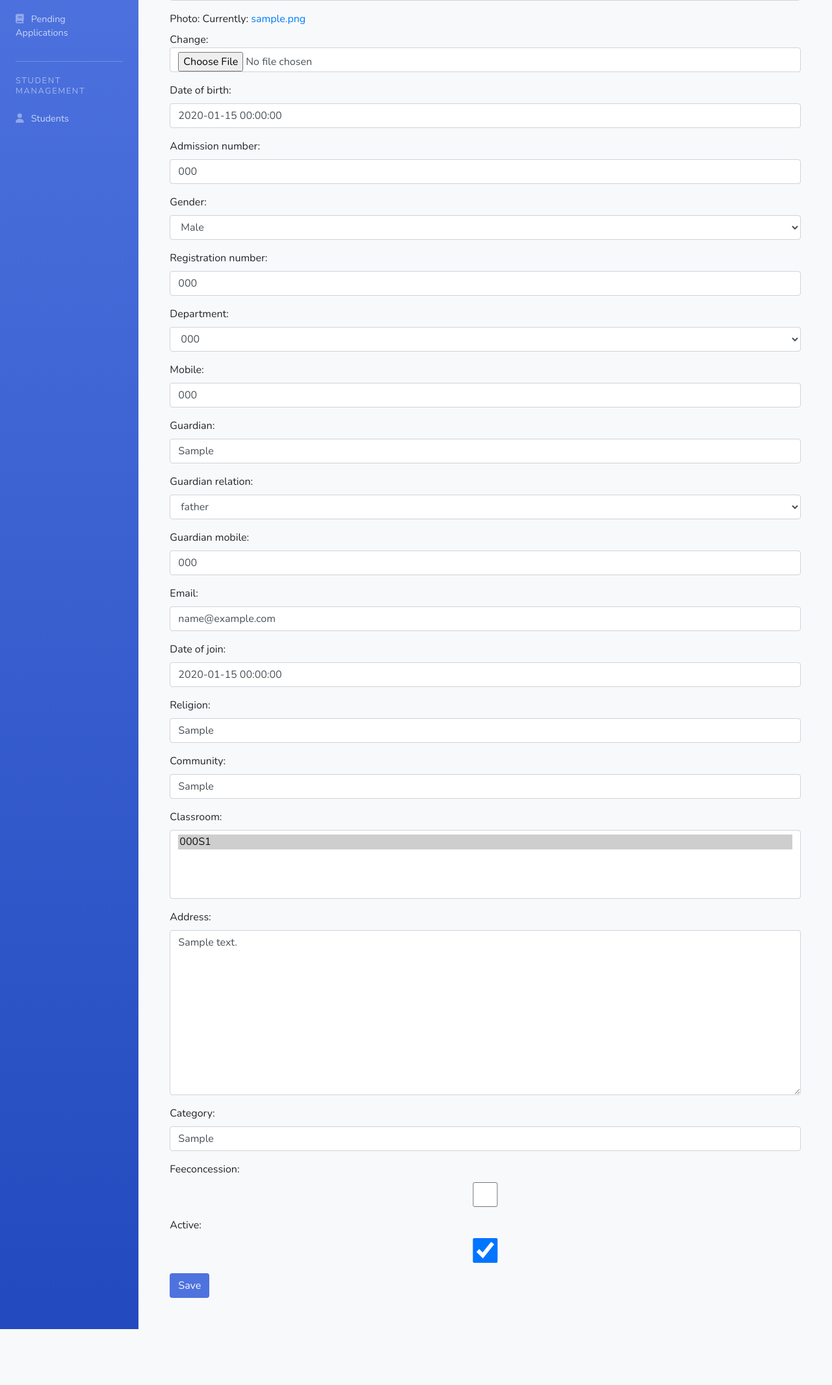
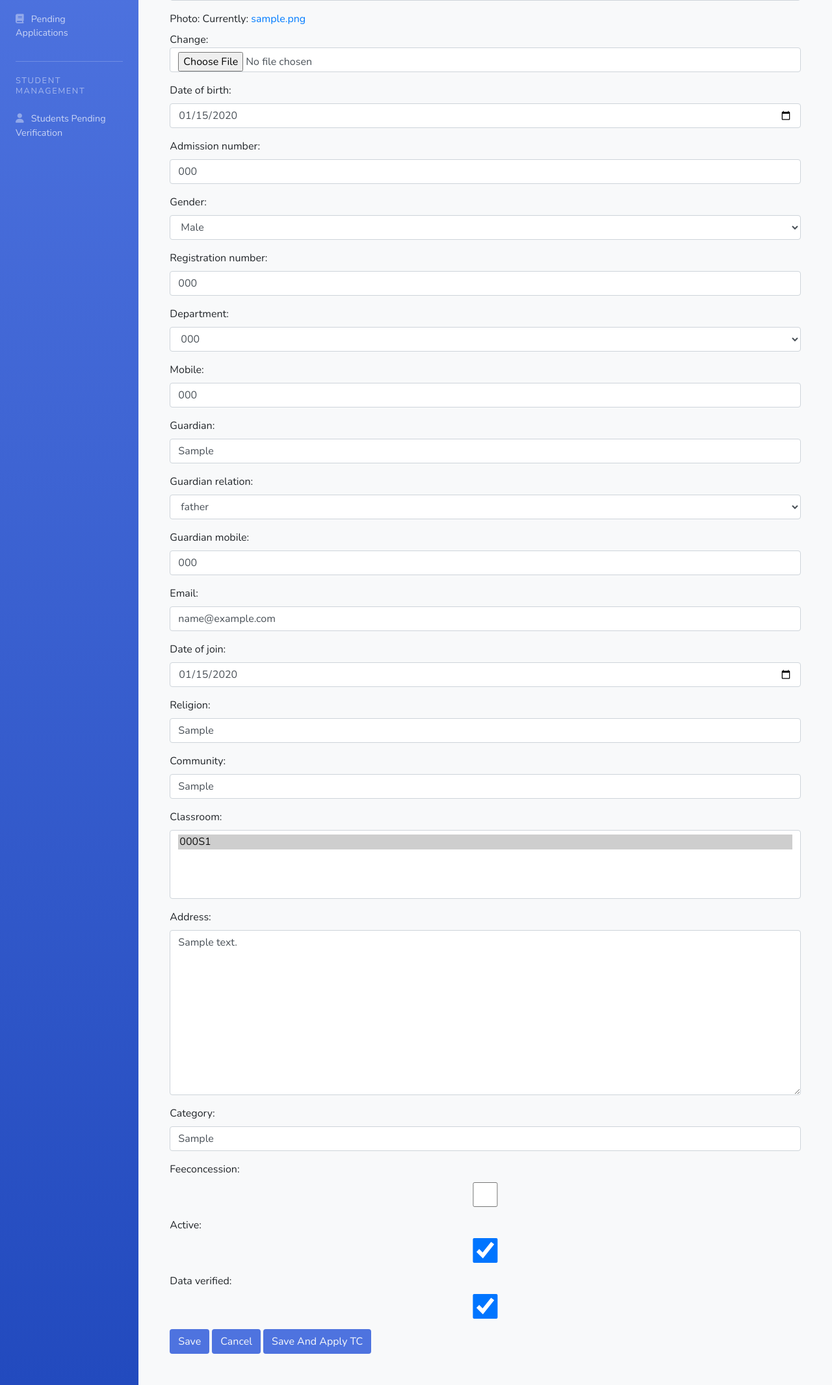
Before and after one commit to sudevan/gservice, a Django app: page /students/1/edit in a window 1280 px wide. Shown: the part 341-2472 px from the top of the page at 65% size. Before the commit the page ends 2386 px from the top, so only its background shows below. Run offline with Django 3.2, Linux system fonts and the light colour scheme; tables that the repository leaves empty hold one stand-in row (values such as "Sample post"); parts of the project's set-up code (start-up, migrations or seed data) failed here and were passed over; some libraries are stand-ins or nearby versions.

Commit message:
Save ,Cancel button

```diff
--- a/students/forms.py
+++ b/students/forms.py
@@ -8,6 +8,6 @@ class StudentEditForm(forms.ModelForm):
 		model = Student
 		fields ='__all__'
 		widgets={
-			"date_of_birth" : XDSoftDateTimePickerInput(),
-			"date_of_join" : XDSoftDateTimePickerInput()
+			"date_of_birth" : forms.widgets.DateInput(attrs={'type': 'date'}),
+			"date_of_join" : forms.widgets.DateInput(attrs={'type': 'date'})
 		}
--- a/students/models.py
+++ b/students/models.py
@@ -35,6 +35,7 @@ class Student(models.Model):
     category = models.CharField(max_length = 30,null=True)
     feeconcession = models.BooleanField(default=True)
     active = models.BooleanField(default=False)
+    data_verified = models.BooleanField(default=False)
 
     def __str__(self):
         return '{} ({})-{}'.format(
--- a/students/templates/students/menu/side-menu.html
+++ b/students/templates/students/menu/side-menu.html
@@ -2,7 +2,7 @@
   <h5>Student Management</h5>
   <nav>
     <a class="sn-link" href="{% url 'students:students' %}">
-      <i class="fas fa-user"></i>Students
+      <i class="fas fa-user"></i>Students Pending Verification
     </a>
   </nav>
 </div>
--- a/students/views.py
+++ b/students/views.py
@@ -23,7 +23,7 @@ class StudentView(View):
 			'department' : "Department",
 			'action' : "Actions",
 		}
-		students_objs = Student.objects.all().order_by('name')
+		students_objs = Student.objects.filter(active=True,data_verified=False).order_by('admission_number')
 		paginator = Paginator(students_objs,10)
 		page = request.GET.get('page')
 		students = paginator.get_page(page)
@@ -47,31 +47,32 @@ class StudentEditView(View):
 		# 	initial['student'] = student
 		form = StudentEditForm(instance=student)
 		button = [
-			{'type':"submit",'label':"Save",'values':"save",'class':'btn lio-primary-bg text-light'}
+			{'type':"submit",'label':"Save",'value':"save",'name':'save',
+			'class':'btn lio-primary-bg text-light'},
+			{'type':"submit",'label':"Cancel",'value':"cancel",'name':'cancel',
+			'class':'btn lio-primary-bg text-light'},
+			{'type':"submit",'label':"Save And Apply TC",'value':"applytc",'name':'applytc',
+			'class':'btn lio-primary-bg text-light'},
 		]
 		context['form'] = form
 		context['form'].buttons = button
 		context['label'] = "Edit Student"
 		return render(request,self.template_name,context)
 	def post(self,request,*args,**kwargs):
-		print('1')
-		if request.POST:
-			print('2')
+		if request.POST.get('save') ==  'save':
 			student_id = kwargs.get('pk')
 			student = Student.objects.filter(pk=student_id).first()
 			form = StudentEditForm(request.POST,instance=student)
 			if form.is_valid():
 				form.save()
-				print(kwargs)
-				return HttpResponseRedirect(reverse('students:edit_student',kwargs=kwargs))
+				return HttpResponseRedirect(reverse('students:students'))
 			else:
 				context = {}
-				button = [
-					{'type':"submit",'label':"Save",'values':"save",'class':'btn lio-primary-bg text-light'}
-				]
 				context['form'] = form
 				context['form'].buttons = button
 				context['form_media'] = form.media
 				context['label'] = "Edit Student"
 				return render(request,self.template_name,context)
+		else:
+			return HttpResponseRedirect(reverse('students:students'))
 		return 0
```
